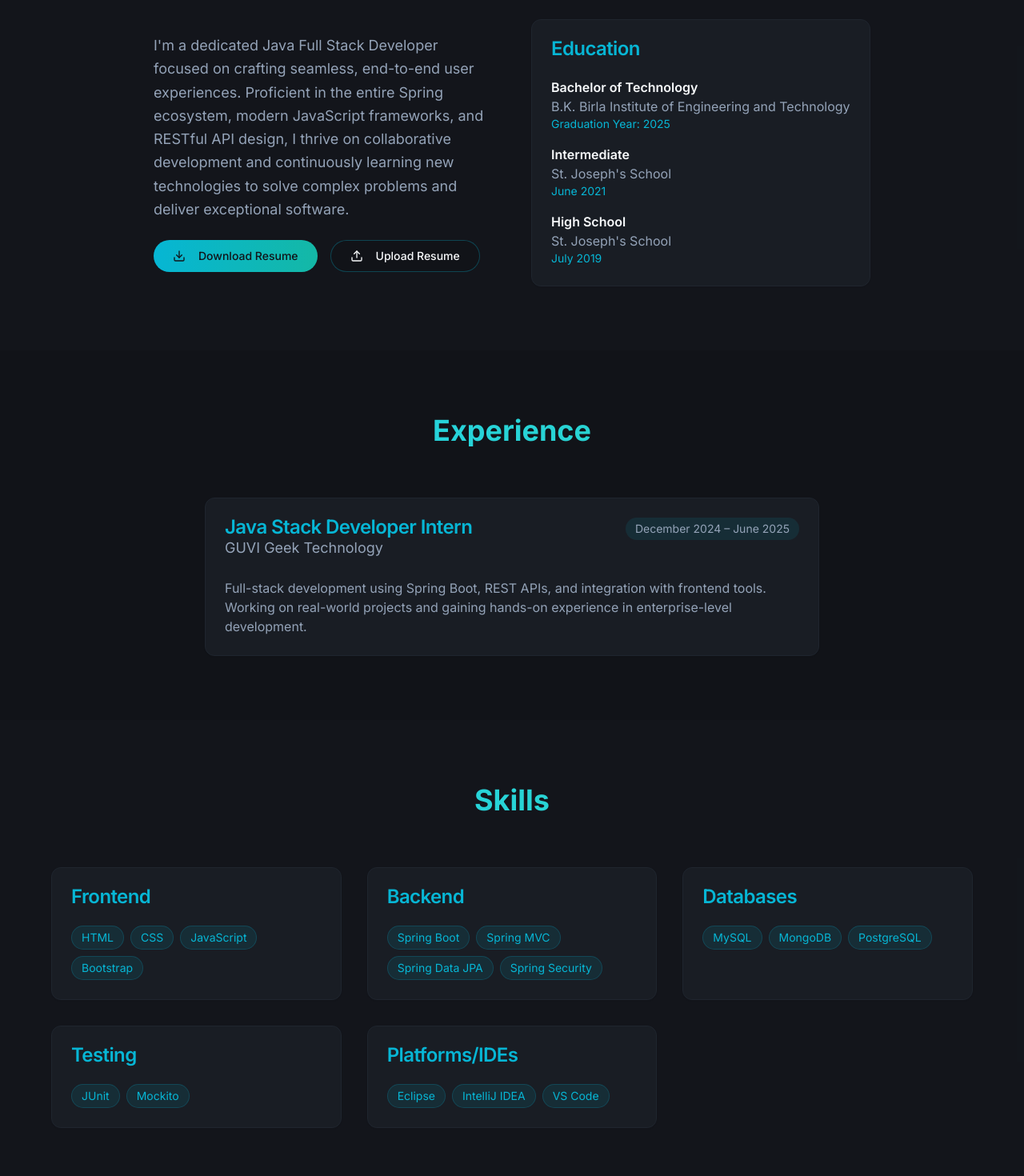
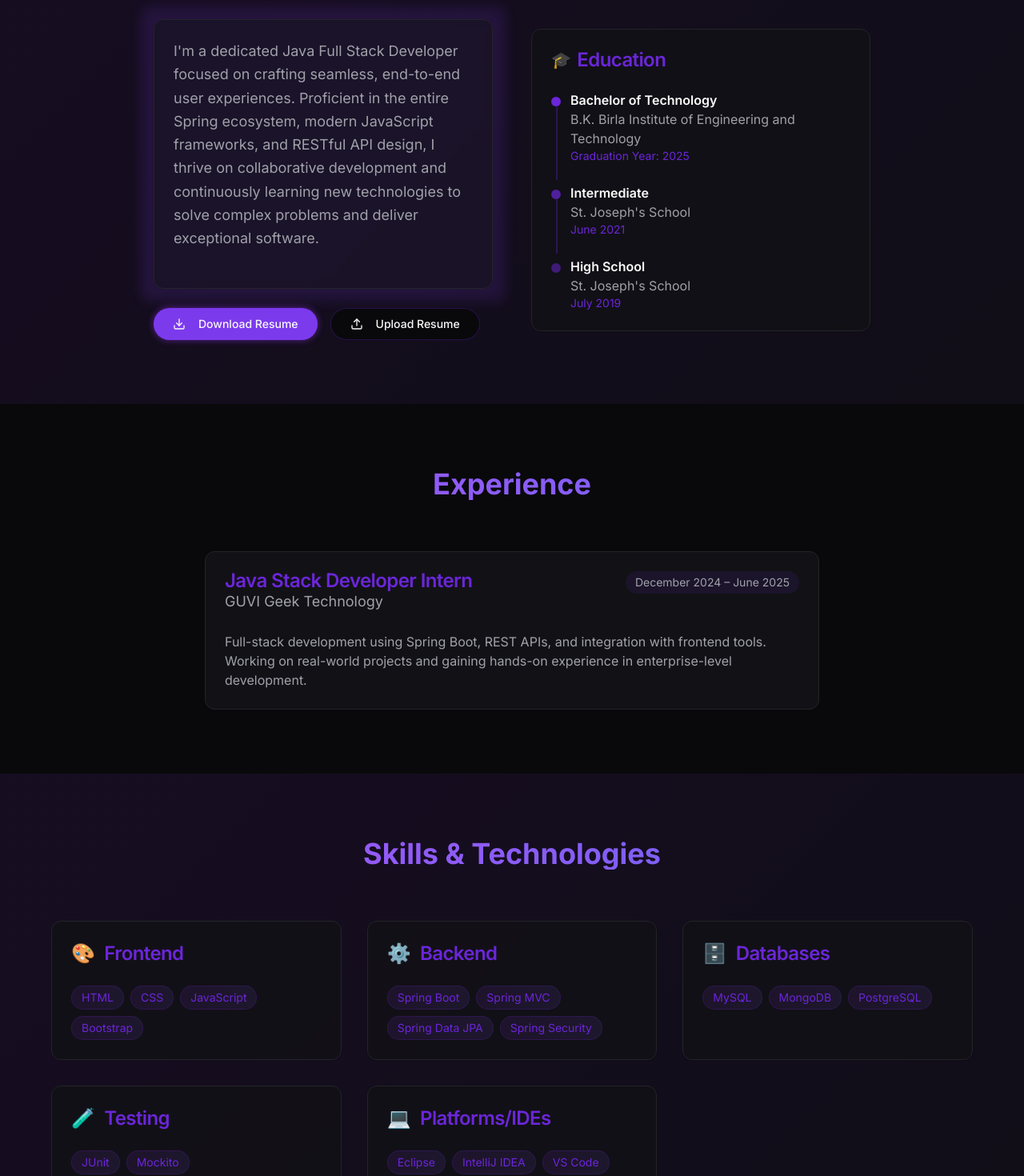
Before and after one commit to ShivamSinghYadav25/java-stack-shivam-portfolio, a React (Vite) app: page / in a window 1280 px wide. Shown: the part 960-2430 px from the top of the page at 80% size. Built offline with nearby package versions, Linux system fonts and the light colour scheme.

Commit message:
Refactor: Update theme and template
This commit updates the color scheme and overall template of the website based on user requests.

```diff
--- a/src/components/AboutSection.tsx
+++ b/src/components/AboutSection.tsx
@@ -12,23 +12,28 @@ interface AboutSectionProps {
 
 const AboutSection = ({ handleResumeDownload, handleResumeUpload, resumeFile }: AboutSectionProps) => {
   return (
-    <section id="about" className="py-20 bg-card/30">
+    <section id="about" className="py-20 section-gradient">
       <div className="container mx-auto px-6">
         <div className="max-w-4xl mx-auto">
           <h2 className="text-4xl font-bold text-center mb-16 text-gradient">About Me</h2>
           <div className="grid md:grid-cols-2 gap-12 items-center">
             <div className="animate-slide-in-left">
+              <div className="relative">
+                <div className="absolute -inset-4 bg-gradient-to-r from-purple-600/20 to-violet-600/20 rounded-lg blur opacity-75"></div>
+                <div className="relative bg-card/50 backdrop-blur-sm p-6 rounded-lg border border-border">
                   <p className="text-lg text-muted-foreground mb-6 leading-relaxed">
                     I'm a dedicated Java Full Stack Developer focused on crafting seamless, end-to-end user experiences.
                     Proficient in the entire Spring ecosystem, modern JavaScript frameworks, and RESTful API design,
                     I thrive on collaborative development and continuously learning new technologies to solve complex
                     problems and deliver exceptional software.
                   </p>
-              <div className="space-y-4">
+                </div>
+              </div>
+              <div className="space-y-4 mt-6">
                 <div className="flex flex-col sm:flex-row gap-4">
                   <Button
                     onClick={handleResumeDownload}
-                    className="btn-gradient inline-flex items-center space-x-2 px-6 py-3 rounded-full"
+                    className="btn-gradient inline-flex items-center space-x-2 px-6 py-3 rounded-full animate-pulse-glow"
                   >
                     <Download size={20} />
                     <span>Download Resume</span>
@@ -51,30 +56,39 @@ const AboutSection = ({ handleResumeDownload, handleResumeUpload, resumeFile }:
                   </div>
                 </div>
                 {resumeFile && (
-                  <p className="text-sm text-primary">
-                    ✓ Resume uploaded: {resumeFile.name}
+                  <p className="text-sm text-primary flex items-center gap-2">
+                    <span className="w-2 h-2 bg-green-500 rounded-full animate-pulse"></span>
+                    Resume uploaded: {resumeFile.name}
                   </p>
                 )}
               </div>
             </div>
             <div className="animate-slide-in-right">
-              <Card className="bg-card border-border">
+              <Card className="bg-card/80 border-border backdrop-blur-sm">
                 <CardHeader>
-                  <CardTitle className="text-primary">Education</CardTitle>
+                  <CardTitle className="text-primary flex items-center gap-2">
+                    <span className="text-xl">🎓</span>
+                    Education
+                  </CardTitle>
                 </CardHeader>
-                <CardContent className="space-y-4">
-                  <div>
-                    <h4 className="font-semibold">Bachelor of Technology</h4>
+                <CardContent className="space-y-6">
+                  <div className="relative pl-6">
+                    <div className="absolute left-0 top-2 w-3 h-3 bg-primary rounded-full"></div>
+                    <div className="absolute left-1.5 top-5 w-0.5 h-full bg-primary/30"></div>
+                    <h4 className="font-semibold text-foreground">Bachelor of Technology</h4>
                     <p className="text-muted-foreground">B.K. Birla Institute of Engineering and Technology</p>
                     <p className="text-sm text-primary">Graduation Year: 2025</p>
                   </div>
-                  <div>
-                    <h4 className="font-semibold">Intermediate</h4>
+                  <div className="relative pl-6">
+                    <div className="absolute left-0 top-2 w-3 h-3 bg-primary/70 rounded-full"></div>
+                    <div className="absolute left-1.5 top-5 w-0.5 h-full bg-primary/30"></div>
+                    <h4 className="font-semibold text-foreground">Intermediate</h4>
                     <p className="text-muted-foreground">St. Joseph's School</p>
                     <p className="text-sm text-primary">June 2021</p>
                   </div>
-                  <div>
-                    <h4 className="font-semibold">High School</h4>
+                  <div className="relative pl-6">
+                    <div className="absolute left-0 top-2 w-3 h-3 bg-primary/50 rounded-full"></div>
+                    <h4 className="font-semibold text-foreground">High School</h4>
                     <p className="text-muted-foreground">St. Joseph's School</p>
                     <p className="text-sm text-primary">July 2019</p>
                   </div>
--- a/src/components/SkillsSection.tsx
+++ b/src/components/SkillsSection.tsx
@@ -4,29 +4,53 @@ import { Card, CardContent, CardHeader, CardTitle } from '@/components/ui/card';
 
 const SkillsSection = () => {
   const skills = {
-    frontend: ['HTML', 'CSS', 'JavaScript', 'Bootstrap'],
-    backend: ['Spring Boot', 'Spring MVC', 'Spring Data JPA', 'Spring Security'],
-    databases: ['MySQL', 'MongoDB', 'PostgreSQL'],
-    testing: ['JUnit', 'Mockito'],
-    platforms: ['Eclipse', 'IntelliJ IDEA', 'VS Code']
+    frontend: {
+      title: 'Frontend',
+      icon: '🎨',
+      skills: ['HTML', 'CSS', 'JavaScript', 'Bootstrap']
+    },
+    backend: {
+      title: 'Backend',
+      icon: '⚙️',
+      skills: ['Spring Boot', 'Spring MVC', 'Spring Data JPA', 'Spring Security']
+    },
+    databases: {
+      title: 'Databases',
+      icon: '🗄️',
+      skills: ['MySQL', 'MongoDB', 'PostgreSQL']
+    },
+    testing: {
+      title: 'Testing',
+      icon: '🧪',
+      skills: ['JUnit', 'Mockito']
+    },
+    platforms: {
+      title: 'Platforms/IDEs',
+      icon: '💻',
+      skills: ['Eclipse', 'IntelliJ IDEA', 'VS Code']
+    }
   };
 
   return (
-    <section id="skills" className="py-20 bg-card/30">
+    <section id="skills" className="py-20 section-gradient">
       <div className="container mx-auto px-6">
-        <h2 className="text-4xl font-bold text-center mb-16 text-gradient">Skills</h2>
+        <h2 className="text-4xl font-bold text-center mb-16 text-gradient">Skills & Technologies</h2>
         <div className="max-w-6xl mx-auto grid md:grid-cols-2 lg:grid-cols-3 gap-8">
-          {Object.entries(skills).map(([category, skillList]) => (
-            <Card key={category} className="bg-card border-border card-hover">
+          {Object.entries(skills).map(([category, { title, icon, skills: skillList }]) => (
+            <Card key={category} className="bg-card/80 border-border card-hover backdrop-blur-sm">
               <CardHeader>
-                <CardTitle className="text-primary capitalize">
-                  {category === 'platforms' ? 'Platforms/IDEs' : category}
+                <CardTitle className="text-primary flex items-center gap-3">
+                  <span className="text-2xl">{icon}</span>
+                  {title}
                 </CardTitle>
               </CardHeader>
               <CardContent>
                 <div className="flex flex-wrap gap-2">
                   {skillList.map(skill => (
-                    <span key={skill} className="px-3 py-1 bg-primary/10 text-primary rounded-full text-sm border border-primary/20">
+                    <span
+                      key={skill}
+                      className="px-3 py-1 bg-gradient-to-r from-purple-500/10 to-violet-500/10 text-primary rounded-full text-sm border border-primary/20 hover:border-primary/40 transition-colors"
+                    >
                       {skill}
                     </span>
                   ))}
--- a/src/index.css
+++ b/src/index.css
@@ -3,47 +3,47 @@
 @tailwind components;
 @tailwind utilities;
 
-/* Dark theme portfolio colors */
+/* Purple theme portfolio colors */
 @layer base {
   :root {
-    --background: 217 19% 8%;
-    --foreground: 210 40% 98%;
+    --background: 240 10% 3.9%;
+    --foreground: 0 0% 98%;
 
-    --card: 217 19% 12%;
-    --card-foreground: 210 40% 98%;
+    --card: 240 10% 8%;
+    --card-foreground: 0 0% 98%;
 
-    --popover: 217 19% 12%;
-    --popover-foreground: 210 40% 98%;
+    --popover: 240 10% 8%;
+    --popover-foreground: 0 0% 98%;
 
-    --primary: 189 94% 43%;
-    --primary-foreground: 217 19% 8%;
+    --primary: 263 70% 50%;
+    --primary-foreground: 210 40% 98%;
 
-    --secondary: 217 19% 15%;
-    --secondary-foreground: 210 40% 98%;
+    --secondary: 240 4.8% 15%;
+    --secondary-foreground: 0 0% 98%;
 
-    --muted: 217 19% 15%;
-    --muted-foreground: 215 20.2% 65.1%;
+    --muted: 240 4.8% 15%;
+    --muted-foreground: 240 5% 64.9%;
 
-    --accent: 185 57% 50%;
-    --accent-foreground: 217 19% 8%;
+    --accent: 280 65% 60%;
+    --accent-foreground: 240 10% 3.9%;
 
     --destructive: 0 62.8% 30.6%;
-    --destructive-foreground: 210 40% 98%;
+    --destructive-foreground: 0 0% 98%;
 
-    --border: 217 19% 15%;
-    --input: 217 19% 15%;
-    --ring: 189 94% 43%;
+    --border: 240 4.8% 15%;
+    --input: 240 4.8% 15%;
+    --ring: 263 70% 50%;
 
     --radius: 0.75rem;
 
-    --sidebar-background: 217 19% 8%;
-    --sidebar-foreground: 210 40% 98%;
-    --sidebar-primary: 189 94% 43%;
-    --sidebar-primary-foreground: 217 19% 8%;
-    --sidebar-accent: 217 19% 15%;
-    --sidebar-accent-foreground: 210 40% 98%;
-    --sidebar-border: 217 19% 15%;
-    --sidebar-ring: 189 94% 43%;
+    --sidebar-background: 240 10% 3.9%;
+    --sidebar-foreground: 0 0% 98%;
+    --sidebar-primary: 263 70% 50%;
+    --sidebar-primary-foreground: 240 10% 3.9%;
+    --sidebar-accent: 240 4.8% 15%;
+    --sidebar-accent-foreground: 0 0% 98%;
+    --sidebar-border: 240 4.8% 15%;
+    --sidebar-ring: 263 70% 50%;
   }
 }
 
@@ -63,15 +63,15 @@
 
 @layer components {
   .text-gradient {
-    @apply bg-gradient-to-r from-cyan-400 to-teal-400 bg-clip-text text-transparent;
+    @apply bg-gradient-to-r from-purple-400 via-violet-500 to-indigo-500 bg-clip-text text-transparent;
   }
 
   .btn-gradient {
-    @apply bg-gradient-to-r from-cyan-500 to-teal-500 hover:from-cyan-600 hover:to-teal-600;
+    @apply bg-gradient-to-r from-purple-600 to-violet-600 hover:from-purple-700 hover:to-violet-700;
   }
 
   .card-hover {
-    @apply transition-all duration-300 hover:scale-105 hover:shadow-xl hover:shadow-cyan-500/20;
+    @apply transition-all duration-300 hover:scale-105 hover:shadow-xl hover:shadow-purple-500/20;
   }
 
   .floating-input {
@@ -88,7 +88,7 @@
   }
 }
 
-/* Particle animation */
+/* Particle animation with purple theme */
 .particles {
   position: fixed;
   top: 0;
@@ -103,7 +103,7 @@
   position: absolute;
   width: 2px;
   height: 2px;
-  background: rgba(34, 211, 238, 0.3);
+  background: rgba(147, 51, 234, 0.4);
   border-radius: 50%;
   animation: float 6s ease-in-out infinite;
 }
@@ -111,14 +111,16 @@
 .particle:nth-child(odd) {
   animation-delay: -2s;
   animation-duration: 8s;
+  background: rgba(139, 92, 246, 0.3);
 }
 
 .particle:nth-child(even) {
   animation-delay: -4s;
   animation-duration: 10s;
+  background: rgba(168, 85, 247, 0.4);
 }
 
-/* Custom scrollbar */
+/* Custom scrollbar with purple theme */
 ::-webkit-scrollbar {
   width: 8px;
 }
@@ -135,3 +137,8 @@
 ::-webkit-scrollbar-thumb:hover {
   background: hsl(var(--accent));
 }
+
+/* Additional gradient backgrounds */
+.section-gradient {
+  background: linear-gradient(135deg, rgba(147, 51, 234, 0.1) 0%, rgba(139, 92, 246, 0.05) 100%);
+}
--- a/tailwind.config.ts
+++ b/tailwind.config.ts
@@ -66,15 +66,22 @@ export default {
 					border: 'hsl(var(--sidebar-border))',
 					ring: 'hsl(var(--sidebar-ring))'
 				},
-				cyan: {
-					400: '#22d3ee',
-					500: '#06b6d4',
-					600: '#0891b2',
+				purple: {
+					400: '#a855f7',
+					500: '#9333ea',
+					600: '#7c3aed',
+					700: '#6d28d9',
 				},
-				teal: {
-					400: '#2dd4bf',
-					500: '#14b8a6',
-					600: '#0d9488',
+				violet: {
+					400: '#a78bfa',
+					500: '#8b5cf6',
+					600: '#7c3aed',
+					700: '#6d28d9',
+				},
+				indigo: {
+					400: '#818cf8',
+					500: '#6366f1',
+					600: '#4f46e5',
 				}
 			},
 			borderRadius: {
@@ -152,6 +159,14 @@ export default {
 					'51%, 100%': {
 						opacity: '0'
 					}
+				},
+				'pulse-glow': {
+					'0%, 100%': {
+						boxShadow: '0 0 5px rgba(147, 51, 234, 0.5)'
+					},
+					'50%': {
+						boxShadow: '0 0 20px rgba(147, 51, 234, 0.8)'
+					}
 				}
 			},
 			animation: {
@@ -162,7 +177,8 @@ export default {
 				'slide-in-right': 'slide-in-right 0.6s ease-out',
 				'float': 'float 3s ease-in-out infinite',
 				'typing': 'typing 3.5s steps(30, end), blink 0.75s step-end infinite',
-				'blink': 'blink 0.75s step-end infinite'
+				'blink': 'blink 0.75s step-end infinite',
+				'pulse-glow': 'pulse-glow 2s ease-in-out infinite'
 			}
 		}
 	},
```
Lines whose indentation alone changed are shown as unchanged.
